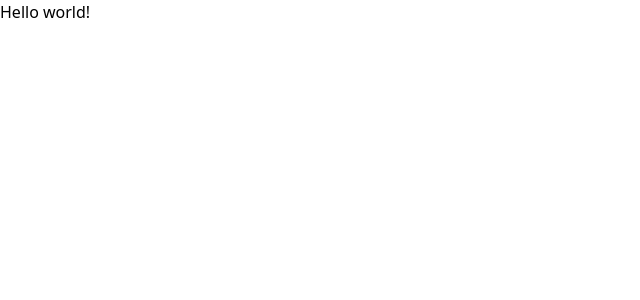
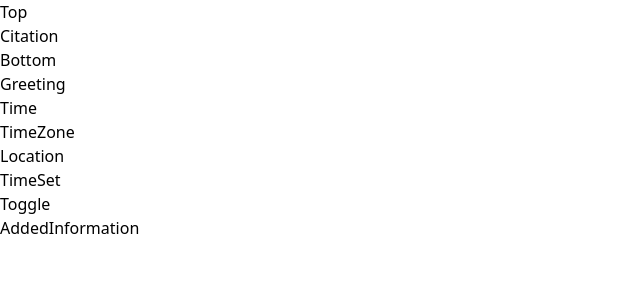
Before and after one commit to DaranDachte/Clock_app, a React (Vite) app: page / in a window 1280 px wide. Shown: the top 300 px of the page, without its empty margins (0-640 px from the left). Built offline with nearby package versions, Linux system fonts and the light colour scheme.

Commit message:
structure was created

```diff
--- a/src/App.tsx
+++ b/src/App.tsx
@@ -1,7 +1,11 @@
 import "./App.css";
-
+import Container from "./Components/Container/Container";
 function App() {
-  return <>Hello world!</>;
+  return (
+    <>
+      <Container />
+    </>
+  );
 }
 
 export default App;
--- a/src/Components/Container/AddedInformation/AddedInformation.tsx
+++ b/src/Components/Container/AddedInformation/AddedInformation.tsx
@@ -0,0 +1,5 @@
+const AddedInformation = () => {
+  return <div>AddedInformation</div>;
+};
+
+export default AddedInformation;
--- a/src/Components/Container/Bottom/Bottom.tsx
+++ b/src/Components/Container/Bottom/Bottom.tsx
@@ -0,0 +1,16 @@
+import TimeSet from "./TimeSet/TimeSet";
+import Toggle from "./Toggle/Toggle";
+
+const Bottom = () => {
+  return (
+    <>
+      <div>Bottom</div>
+      <div>
+        <TimeSet />
+        <Toggle />
+      </div>
+    </>
+  );
+};
+
+export default Bottom;
--- a/src/Components/Container/Bottom/TimeSet/Greeting/Greeting.tsx
+++ b/src/Components/Container/Bottom/TimeSet/Greeting/Greeting.tsx
@@ -0,0 +1,5 @@
+const Greeting = () => {
+  return <div>Greeting</div>;
+};
+
+export default Greeting;
--- a/src/Components/Container/Bottom/TimeSet/Location/Location.tsx
+++ b/src/Components/Container/Bottom/TimeSet/Location/Location.tsx
@@ -0,0 +1,5 @@
+const Location = () => {
+  return <div>Location</div>;
+};
+
+export default Location;
--- a/src/Components/Container/Bottom/TimeSet/Time/Time.tsx
+++ b/src/Components/Container/Bottom/TimeSet/Time/Time.tsx
@@ -0,0 +1,5 @@
+const Time = () => {
+  return <div>Time</div>;
+};
+
+export default Time;
--- a/src/Components/Container/Bottom/TimeSet/TimeSet.tsx
+++ b/src/Components/Container/Bottom/TimeSet/TimeSet.tsx
@@ -0,0 +1,17 @@
+import Greeting from "./Greeting/Greeting";
+import Time from "./Time/Time";
+import TimeZone from "./TimeZone/TimeZone";
+import Location from "./Location/Location";
+const TimeSet = () => {
+  return (
+    <>
+      <Greeting />
+      <Time />
+      <TimeZone />
+      <Location />
+      <div>TimeSet</div>
+    </>
+  );
+};
+
+export default TimeSet;
--- a/src/Components/Container/Bottom/TimeSet/TimeZone/TimeZone.tsx
+++ b/src/Components/Container/Bottom/TimeSet/TimeZone/TimeZone.tsx
@@ -0,0 +1,5 @@
+const TimeZone = () => {
+  return <div>TimeZone</div>;
+};
+
+export default TimeZone;
--- a/src/Components/Container/Bottom/Toggle/Toggle.tsx
+++ b/src/Components/Container/Bottom/Toggle/Toggle.tsx
@@ -0,0 +1,5 @@
+const Toggle = () => {
+  return <div>Toggle</div>;
+};
+
+export default Toggle;
--- a/src/Components/Container/Container.tsx
+++ b/src/Components/Container/Container.tsx
@@ -0,0 +1,15 @@
+import Top from "./Top/Top";
+import Bottom from "./Bottom/Bottom";
+import AddedInformation from "./AddedInformation/AddedInformation";
+
+const Container = () => {
+  return (
+    <div>
+      <Top />
+      <Bottom />
+      <AddedInformation />
+    </div>
+  );
+};
+
+export default Container;
--- a/src/Components/Container/Top/Citation/Citation.tsx
+++ b/src/Components/Container/Top/Citation/Citation.tsx
@@ -0,0 +1,5 @@
+const Citation = () => {
+  return <div>Citation</div>;
+};
+
+export default Citation;
--- a/src/Components/Container/Top/Top.tsx
+++ b/src/Components/Container/Top/Top.tsx
@@ -0,0 +1,14 @@
+import Citation from "./Citation/Citation";
+
+const Top = () => {
+  return (
+    <>
+      <div>Top</div>
+      <div>
+        <Citation />
+      </div>
+    </>
+  );
+};
+
+export default Top;
```
